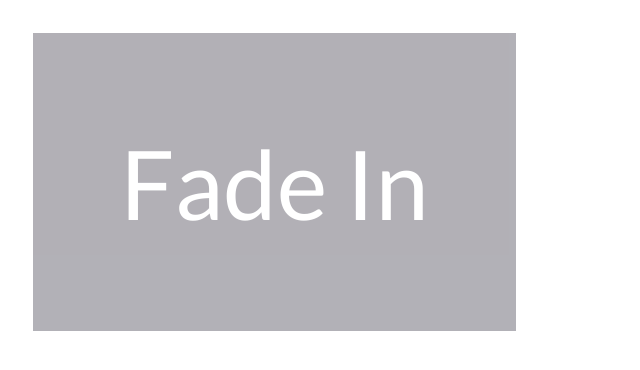
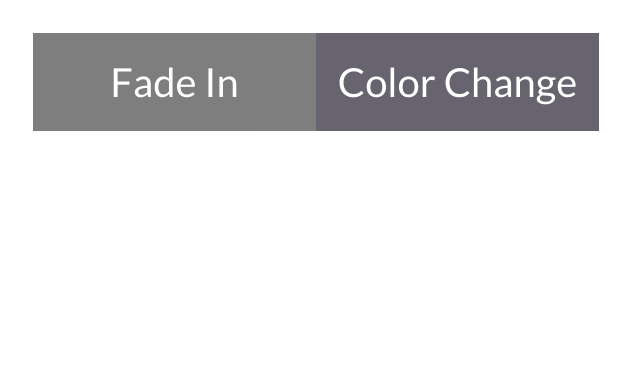
Before and after one commit to jake-bladt/csssandbox, a plain HTML site: page 002-transitions/index.html in a window 1280 px wide. Shown: the whole page, without its empty margins (0-640 px from the left). Drawn offline with Linux system fonts and the light colour scheme.

Commit message:
+color change

```diff
--- a/002-transitions/index.html
+++ b/002-transitions/index.html
@@ -7,12 +7,12 @@
       padding: 25px;
     }
     body > div {
-      width:483px;
-      height:298px;
+      width:283px;
+      height:98px;
       background:#676470;
       transition:all 0.3s ease;
       color: white;
-      font-size: 96px;
+      font-size: 40px;
       text-align: center;
       display: table-cell;
       vertical-align: middle;
@@ -21,13 +21,19 @@
 
     .fade {
       opacity:0.5;
+      background:black;
     }
     .fade:hover {
       opacity:1;
+    }
+
+    .chameleon:hover {
+      background:#53a7ea;
     }
     </style>
 </head>
 <body>
     <div class="fade">Fade In</div>
+    <div class="chameleon">Color Change</div>
 </body>
 </html>
```
Lines whose indentation alone changed are shown as unchanged.
